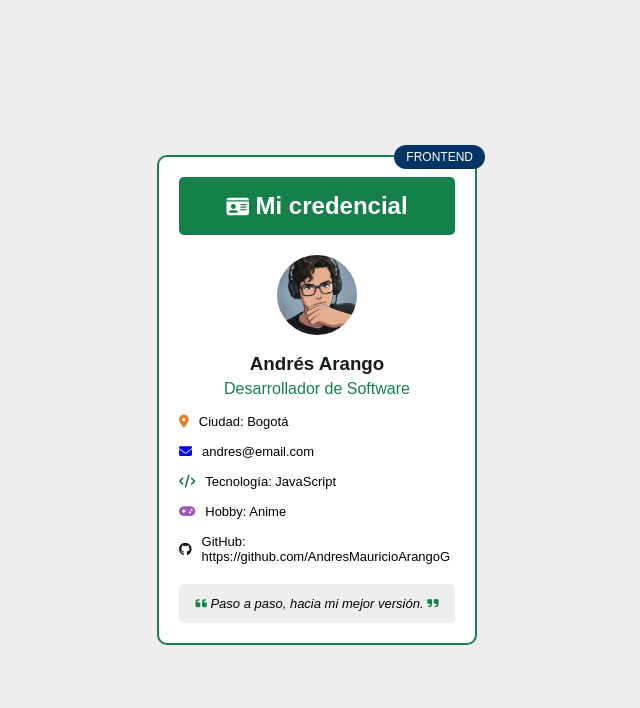
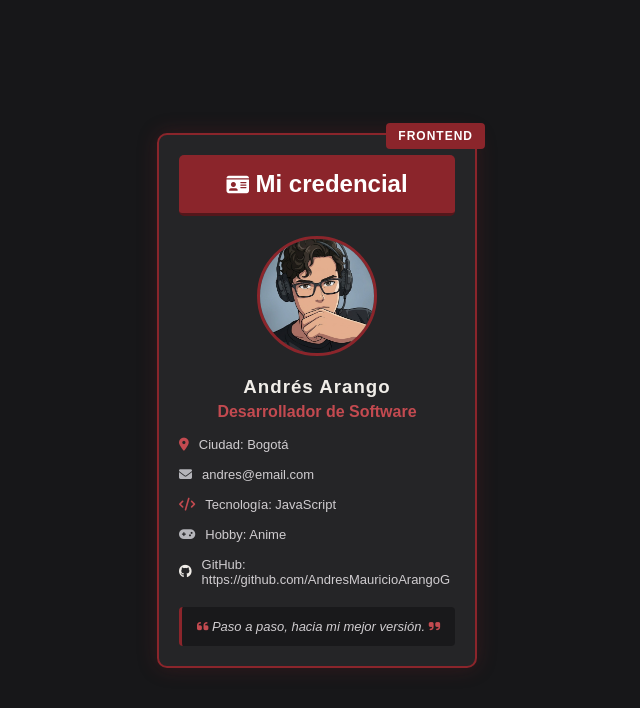
Before and after one commit to AndresMauricioArangoG/credencial, a plain HTML site: page index.html in a window 1280 px wide. Shown: the whole page, without its empty margins (323-963 px from the left). Drawn offline with Linux system fonts and the light colour scheme.

Commit message:
credencial terminada

```diff
--- a/estilos.css
+++ b/estilos.css
@@ -2,22 +2,10 @@
 * {
     box-sizing: border-box;
 }
-.foto {
-    width: 120px;
-    height: 120px;
-    border-radius: 50%;
-    overflow: hidden;
-    margin: 20px auto;
-}
 
-.foto img {
-    width: 100%;
-    height: 100%;
-    object-fit: cover;
-}
 body {
     margin: 0;
-    background-color: #eeeeee;
+    background: #171719;
     font-family: Arial, sans-serif;
 
     display: flex;
@@ -29,54 +17,70 @@ body {
 
 .credencial {
     position: relative;
-    background-color: white;
+    background: #252527;
+    color: #F0EDE8;
     width: 320px;
     padding: 20px;
-    border: 2px solid #16804A;
+    border: 2px solid #8B252B;
     border-radius: 10px;
     text-align: center;
     margin: 25px;
+
+    box-shadow: 0 0 20px rgba(139, 37, 43, 0.25);
 }
 
 .insignia {
     position: absolute;
     top: -12px;
     right: -10px;
-    background-color: #023466;
-    color: white;
-    padding: 5px 12px;
-    border-radius: 15px;
+    background-color: #8B252B;
+    color: #FFFFFF;
+    padding: 6px 12px;
+    border-radius: 4px;
     font-size: 12px;
+    font-weight: bold;
+    letter-spacing: 1px;
 }
 
 h2 {
-    background-color: #16804A;
-    color: white;
+    background: #8B252B;
+    color: #FFFFFF;
     padding: 15px;
     margin: 0 0 20px;
     border-radius: 5px;
+    border-bottom: 3px solid #54171B;
 }
 
 .foto {
-    background-color: #dddddd;
-    width: 80px;
-    height: 80px;
+    background: #39393C;
+    width: 120px;
+    height: 120px;
+    border: 3px solid #8B252B;
     border-radius: 50%;
-    margin: auto;
+    overflow: hidden;
+    margin: 20px auto;
 
     display: flex;
     justify-content: center;
     align-items: center;
 }
 
+.foto img {
+    width: 100%;
+    height: 100%;
+    object-fit: cover;
+}
+
 h3 {
     margin-bottom: 5px;
-    color: #171C19;
+    color: #F0EDE8;
+    letter-spacing: 1px;
 }
 
 .rol {
-    color: #16804A;
+    color: #C34A50;
     margin-top: 5px;
+    font-weight: bold;
 }
 
 .dato {
@@ -87,48 +91,45 @@ h3 {
     text-align: left;
     font-size: 13px;
     overflow-wrap: anywhere;
+    color: #D0CDD0;
 }
 
 .frase {
-    background-color: #eeeeee;
+    background: #19191B;
+    border-left: 3px solid #8B252B;
     margin-top: 20px;
     padding: 12px;
-    border-radius: 5px;
+    border-radius: 4px;
     font-size: 13px;
     font-style: italic;
+    color: #D0CDD0;
 }
 
-
 .icono-titulo {
-    color: white;
+    color: #FFFFFF;
     font-size: 20px;
 }
 
-.icono-usuario {
-    color: #16804A;
-    font-size: 35px;
-}
-
 .icono-ciudad {
-    color: #E67E22;
+    color: #C34A50;
 }
 
 .icono-correo {
-    color: blue;
+    color: #B5B5BA;
 }
 
 .icono-tecnologia {
-    color: #16804A;
+    color: #C34A50;
 }
 
 .icono-hobby {
-    color: #9B59B6;
+    color: #B5B5BA;
 }
 
 .icono-github {
-    color: #171C19;
+    color: #F0EDE8;
 }
 
 .icono-frase {
-    color: #16804A;
+    color: #C34A50;
 }
```
